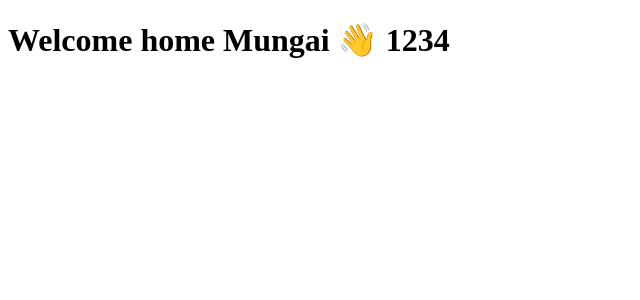
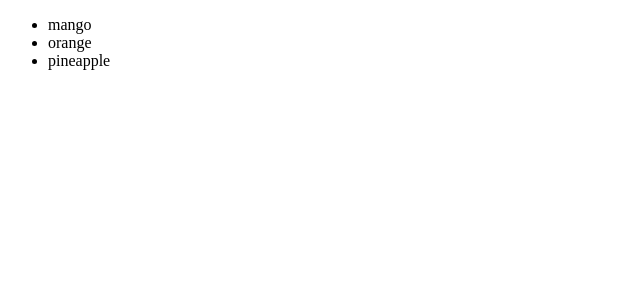
Before and after one commit to Gueverstarstone/learn-react-progress, a React (Vite) app: page / in a window 1280 px wide. Shown: the top 300 px of the page, without its empty margins (0-640 px from the left). Built offline with nearby package versions, Linux system fonts and the light colour scheme.

Commit message:
rendering of arrays using lists and keys

```diff
--- a/src/App.jsx
+++ b/src/App.jsx
@@ -1,15 +1,11 @@
+import Fruits from "./components/Fruits";
 import User from "./components/User";
 
 function App() {
-  const person ={
-    name: 'Mungai',
-    message: 'Welcome home',
-    emoji: '👋',
-    seatNumbers: [1,2,3,4]
-  }
+
   return (
     <>
-      <User person= {person}/>
+      <Fruits />
     </>
   );
 }
--- /dev/null
+++ b/src/components/Fruits.jsx
@@ -0,0 +1,17 @@
+import React from "react";
+
+//Rendering arrays or lists in react
+export default function Fruits() {
+  const fruits = ["mango", "orange", "pineapple"];
+  return (
+    <div>
+      {/* using map to loop through each item */}
+      <ul>
+        {fruits.map((fruit) => (
+          // introduction of key prop
+          <li key={fruit}>{fruit}</li>
+        ))}
+      </ul>
+    </div>
+  );
+}
```
